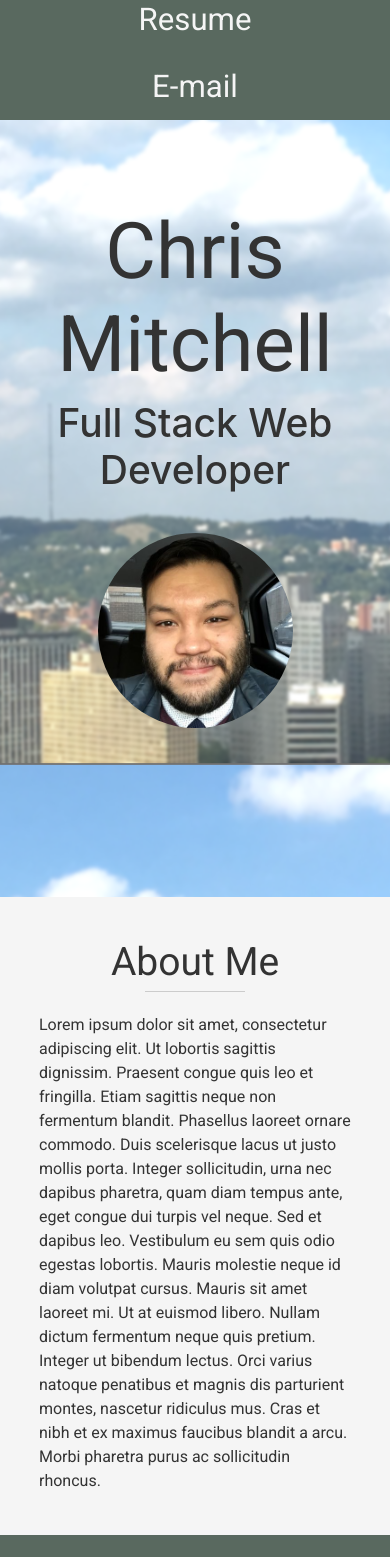
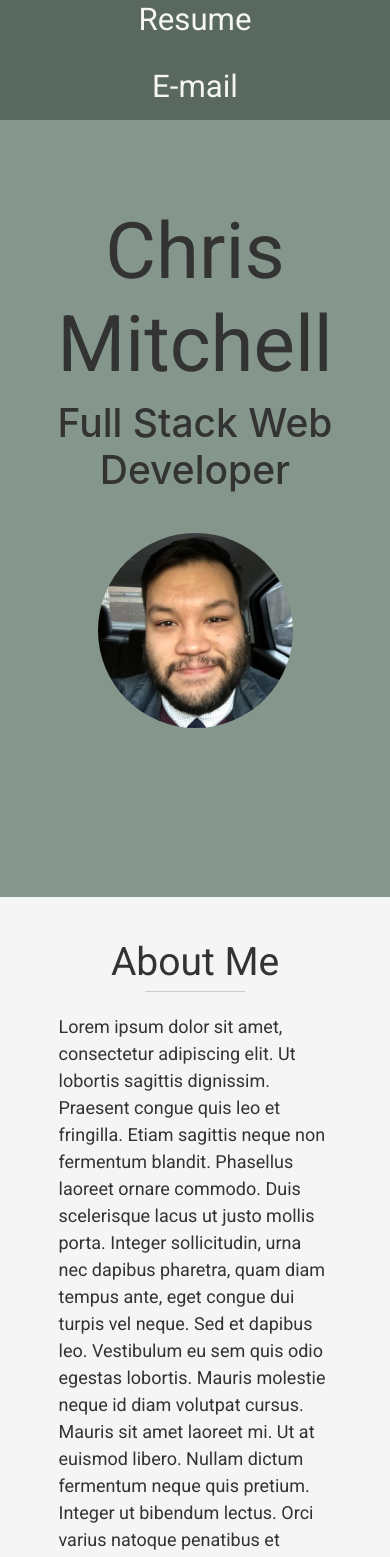
Before and after one commit to clmitchell630/personal-portfolio, a React (Create React App) app in the folder client/: page / in a window 390 px wide. Shown: the part 80-1637 px from the top of the page. Built offline with nearby package versions, Linux system fonts and the light colour scheme; a web font is replaced by a local one.

Commit message:
some touchups to some styling/media queries

```diff
--- a/client/src/components/About/about.scss
+++ b/client/src/components/About/about.scss
@@ -21,12 +21,17 @@
       padding-top: 5px;
       border-bottom: 1px solid rgb(204, 204, 204);
     }
-
   }
 
   p {
     margin: 0;
-    padding: 0 10vw 5vh 10vw;
+    padding: 0 15vw 5vh 15vw;
+    font-size: 22px;
+
+    @media (max-width: 760px) {
+      font-size:  18px;
+    }
+
   }
 
 }
--- a/client/src/components/Header/header.scss
+++ b/client/src/components/Header/header.scss
@@ -1,5 +1,10 @@
 @import url(https://fonts.googleapis.com/css?family=Roboto&display=swap);
 
+header{
+    @media (max-width: 760px) {
+        background-color: #85978c;
+    }
+}
 h1 {
     font-size: 5em;
     font-family: 'Roboto', sans-serif;
--- a/client/src/index.js
+++ b/client/src/index.js
@@ -1,6 +1,6 @@
 import React from 'react';
 import ReactDOM from 'react-dom';
-import './index.css';
+import './index.scss';
 import App from './App';
 import * as serviceWorker from './serviceWorker';
 
--- a/client/src/index.css
+++ b/client/src/index.scss
@@ -11,7 +11,6 @@ body {
   background-attachment: fixed;
   background-size: cover;
   background-color: #FAE3C4;
-
 }
 
 code {
```
